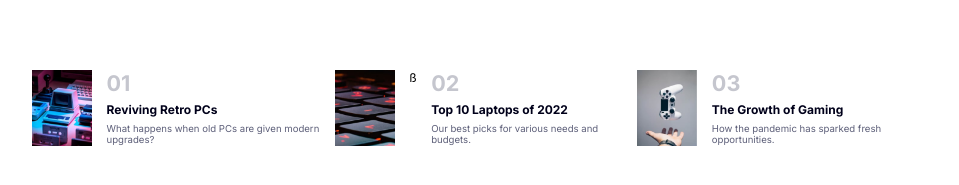
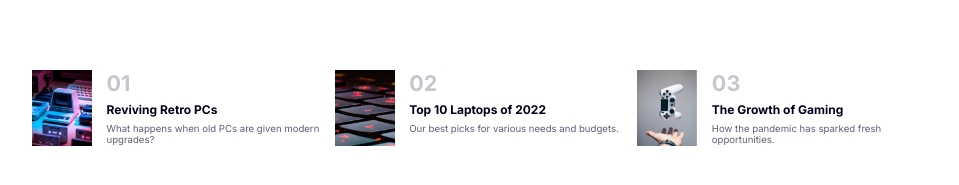
Before and after one commit to damagermax/Responsive-News-Homepage, a plain HTML site: page index.html in a window 1280 px wide. Shown: the part 539-724 px from the top of the page, without its empty margins (160-1119 px from the left). Drawn offline with Linux system fonts and the light colour scheme; files whose address does not match are found by name.

Commit message:
minor fixes

```diff
--- a/index.html
+++ b/index.html
@@ -99,7 +99,7 @@
         <div class="image">
           <img src="assets/images/image-top-laptops.jpg" alt="" />
         </div>
-        ß
+
         <div class="content">
           <p class="number">02</p>
           <h4>Top 10 Laptops of 2022</h4>
```
